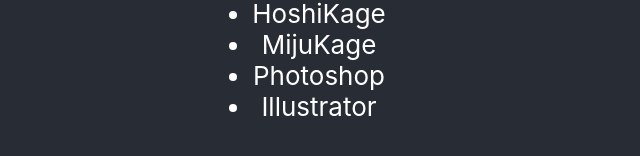
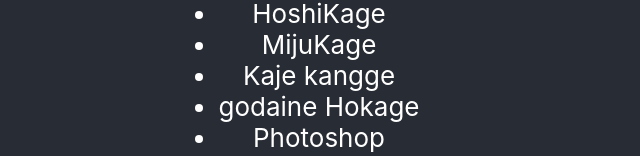
Before and after one commit to uchihaNayeem/react-core-concept, a React (Create React App) app: page / in a window 1280 px wide. Shown: the part 507-663 px from the top of the page, without its empty margins (341-981 px from the left). Built offline with nearby package versions, Linux system fonts and the light colour scheme; no server answers.

Commit message:
Dynamic list again

```diff
--- a/src/App.js
+++ b/src/App.js
@@ -33,7 +33,7 @@
     {name: 'Illustrator', price: '$15'},
   ]
 
-  let hokage = ['kajeKage', 'RaiKage', 'HoshiKage', 'MijuKage']
+  let hokage = ['kajeKage', 'RaiKage', 'HoshiKage', 'MijuKage', 'Kaje kangge', 'godaine Hokage']
 
 
 
```
